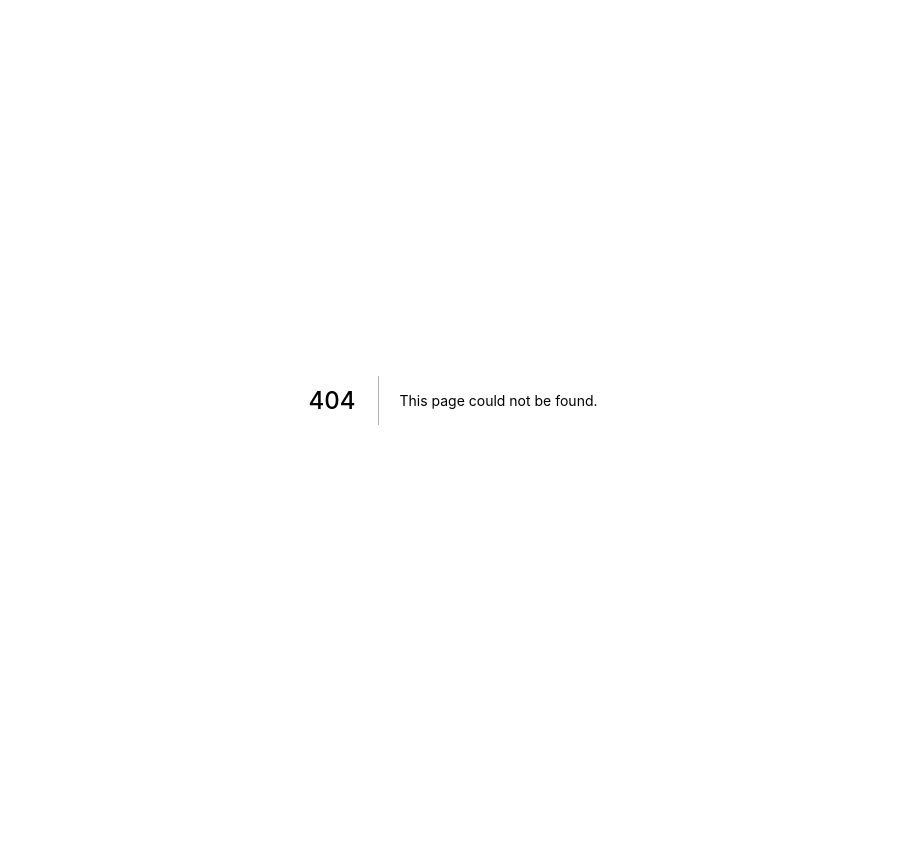
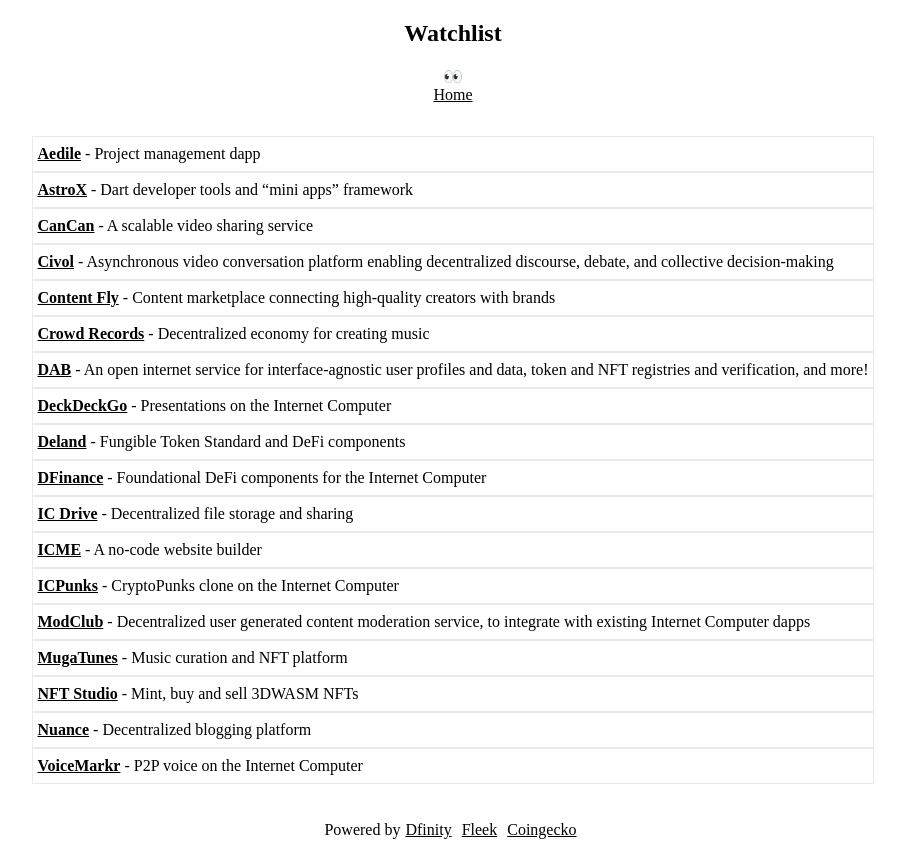
Before and after one commit to rjlucasm/internetcomputer, a Next.js app: page /watchlist in a window 1280 px wide. Before the commit this address had no page. Shown: the whole page, without its empty margins (187-1092 px from the left). Before the commit the page ends 800 px from the top, so only its background shows below. Built offline with nearby package versions, Linux system fonts and the light colour scheme.

Commit message:
watchlist

```diff
--- a/components/sites.js
+++ b/components/sites.js
@@ -93,6 +93,10 @@
          <p><a href="https://entrepot.app/" target="_blank" rel="noopener noreferrer">Entrepot</a></p>
          <p><a href="https://nntkg-vqaaa-aaaad-qamfa-cai.ic.fleek.co/" target="_blank" rel="noopener noreferrer">NFT Village</a></p>
       </div>
+
+      <div className={styles.gcard}>
+         <Link href="/watchlist"><a>Watchlist</a></Link>
+      </div>
     </div>
   </>
 );
--- /dev/null
+++ b/pages/watchlist.js
@@ -0,0 +1,82 @@
+import Head from 'next/head'
+import Link from 'next/link'
+import styles from '../styles/Home.module.css'
+import Footer from '../components/footer'
+
+export default function Watchlist() {
+    return (
+    <div className={styles.container}>
+        <Head>
+        <title>Watchlist</title>
+        </Head>
+
+        <main className={styles.main}>
+            <h2 className={styles.title}>Watchlist</h2>
+
+            <>&#128064;</>
+
+            <Link href="/"><a>Home</a></Link>
+
+            <div className={styles.gamegrid}>
+            <div className={styles.gcard}>
+                <a href="https://eemeo-taaaa-aaaad-qakjq-cai.ic.fleek.co/" target="_blank" rel="noopener noreferrer">Aedile</a> - Project management dapp
+            </div>
+            <div className={styles.gcard}>
+                <a href="https://aizxe-qaaaa-aaaah-aapya-cai.raw.ic0.app/" target="_blank" rel="noopener noreferrer">AstroX</a> - Dart developer tools and “mini apps” framework
+            </div>
+            <div className={styles.gcard}>
+                <a href="https://bv7wf-6qaaa-aaaai-qahbq-cai.raw.ic0.app/sign-up" target="_blank" rel="noopener noreferrer">CanCan</a> - A scalable video sharing service
+            </div>
+            <div className={styles.gcard}>
+                <a href="https://www.civol.co/" target="_blank" rel="noopener noreferrer">Civol</a> - Asynchronous video conversation platform enabling decentralized discourse, debate, and collective decision-making
+            </div>
+            <div className={styles.gcard}>
+                <a href="https://grwwk-gaaaa-aaaah-aapma-cai.raw.ic0.app/" target="_blank" rel="noopener noreferrer">Content Fly</a> - Content marketplace connecting high-quality creators with brands
+            </div>
+            <div className={styles.gcard}>
+                <a href="https://crowdrecords.com/" target="_blank" rel="noopener noreferrer">Crowd Records</a> - Decentralized economy for creating music
+            </div>
+            <div className={styles.gcard}>
+                <a href="https://dab.ooo/" target="_blank" rel="noopener noreferrer">DAB</a> - An open internet service for interface-agnostic user profiles and data, token and NFT registries and verification, and more!
+            </div>
+            <div className={styles.gcard}>
+                <a href="https://deckdeckgo.com/en/" target="_blank" rel="noopener noreferrer">DeckDeckGo</a> - Presentations on the Internet Computer
+            </div>
+            <div className={styles.gcard}>
+                <a href="https://deland.one/" target="_blank" rel="noopener noreferrer">Deland</a> - Fungible Token Standard and DeFi components
+            </div>
+            <div className={styles.gcard}>
+                <a href="https://dfinance.ai/" target="_blank" rel="noopener noreferrer">DFinance</a> - Foundational DeFi components for the Internet Computer
+            </div>
+            <div className={styles.gcard}>
+                <a href="https://rglue-kyaaa-aaaah-qakca-cai.ic0.app/" target="_blank" rel="noopener noreferrer">IC Drive</a> - Decentralized file storage and sharing
+            </div>
+            <div className={styles.gcard}>
+                <a href="https://sygsn-caaaa-aaaaf-qaahq-cai.raw.ic0.app/" target="_blank" rel="noopener noreferrer">ICME</a> - A no-code website builder
+            </div>
+            <div className={styles.gcard}>
+                <a href="https://icpunks.com/" target="_blank" rel="noopener noreferrer">ICPunks</a> - CryptoPunks clone on the Internet Computer
+            </div>
+            <div className={styles.gcard}>
+                <a href="https://modclub.app/" target="_blank" rel="noopener noreferrer">ModClub</a> - Decentralized user generated content moderation service, to integrate with existing Internet Computer dapps
+            </div>
+            <div className={styles.gcard}>
+                <a href="https://muga.media/nft" target="_blank" rel="noopener noreferrer">MugaTunes</a> - Music curation and NFT platform
+            </div>
+            <div className={styles.gcard}>
+                <a href="https://kqre2-2qaaa-aaaad-qamxa-cai.raw.ic0.app/" target="_blank" rel="noopener noreferrer">NFT Studio</a> - Mint, buy and sell 3DWASM NFTs
+            </div>
+            <div className={styles.gcard}>
+                <a href="https://fxnaj-yaaaa-aaaaf-qad3q-cai.raw.ic0.app/" target="_blank" rel="noopener noreferrer">Nuance</a> - Decentralized blogging platform
+            </div>
+            <div className={styles.gcard}>
+                <a href="https://voicemarkr.com/shell/map" target="_blank" rel="noopener noreferrer">VoiceMarkr</a> - P2P voice on the Internet Computer
+            </div>
+            </div>
+        </main>
+
+        <Footer/>
+
+    </div>
+    )
+}
```
Also changed, not shown: 1 other file (tests, documents, lock files or other folders).
